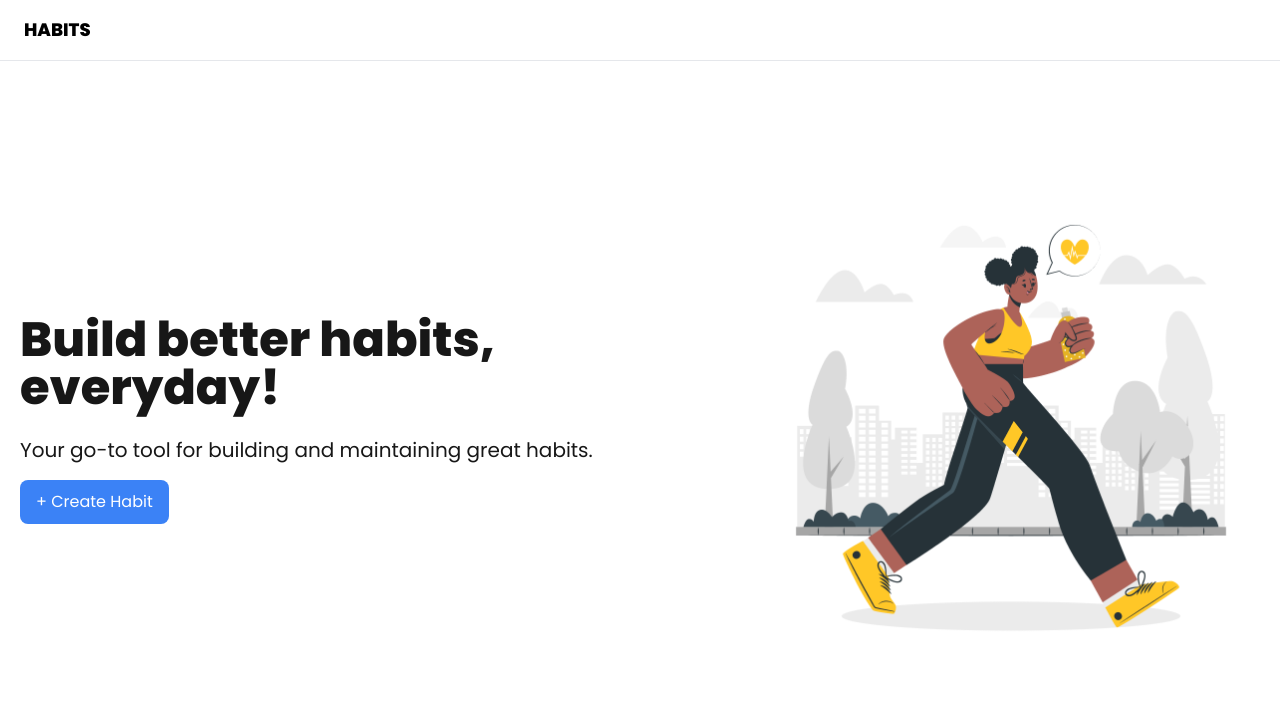
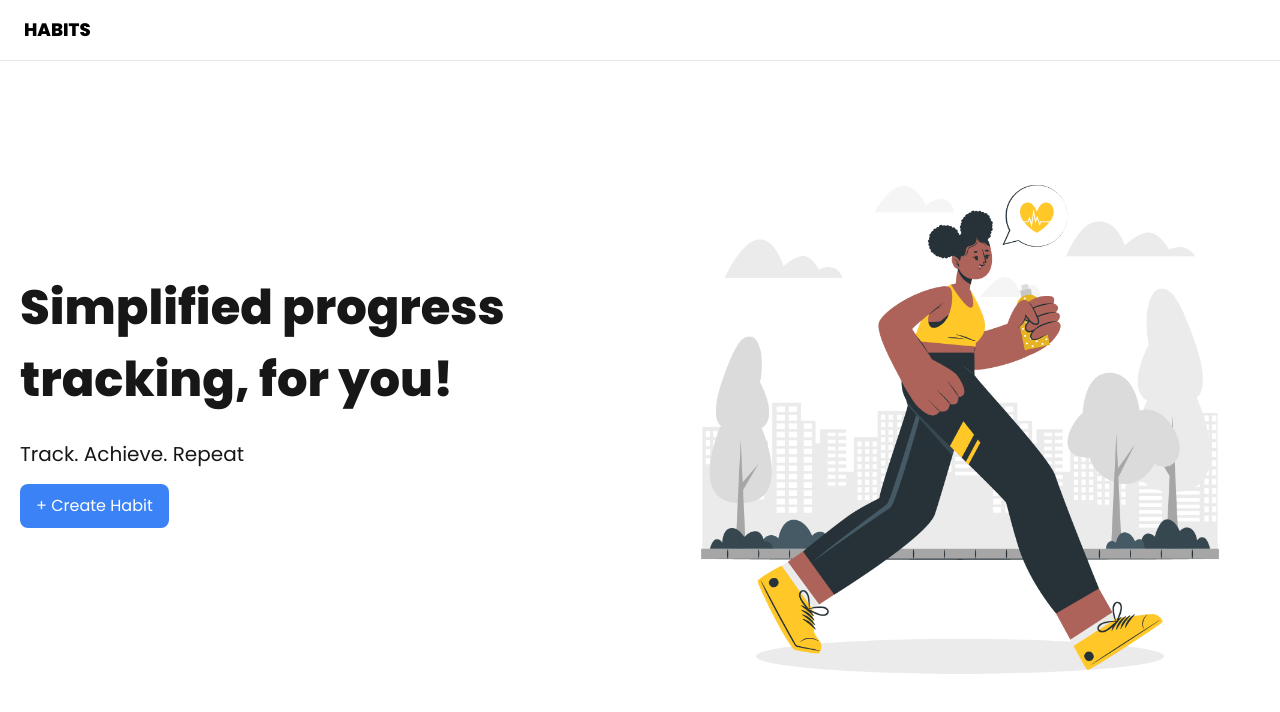
Before and after one commit to gyimadu/habit-tracker, a Next.js app: page / in a window 1280 px wide. Shown: the top 712 px of the page. Built offline with nearby package versions, Linux system fonts and the light colour scheme.

Commit message:
more interface customization

```diff
--- a/src/app/page.tsx
+++ b/src/app/page.tsx
@@ -64,9 +64,9 @@ export default function Home() {
       <main className="container mx-auto p-5 max-w-7xl">
 
         <div className="flex flex-col md:flex-row items-center justify-center h-screen mb-10 text-center">
-          <div className="text-left">
-            <h1 className="text-4xl md:text-5xl font-bold mb-6">Build better habits, everyday!</h1>
-            <p className="text-lg md:text-xl mb-4">Your go-to tool for building and maintaining great habits.</p>
+          <div className="text-left w-full md:w-6/12 mb-10">
+            <h1 className="text-4xl md:text-5xl font-bold mb-6 leading-normal md:leading-normal">Simplified progress tracking, for you!</h1>
+            <p className="text-lg md:text-xl mb-4">Track. Achieve. Repeat</p>
 
             {!isAddingHabit ? (
               <button
@@ -101,11 +101,11 @@ export default function Home() {
             )}
           </div>
 
-          <div>
+          <div className="md:flex w-full md:w-6/12 md:justify-end">
             <Image
               src="/healthy-habit.png"
               alt="habits"
-              width={500}
+              width={600}
               height={100}
             />
           </div>
--- a/src/components/NavBar.tsx
+++ b/src/components/NavBar.tsx
@@ -2,7 +2,7 @@ import React from "react";
 
 const NavBar: React.FC = () => {
   return (
-    <nav className="bg-white fixed top-0 left-0 w-full border-b mb-20 md:mb-10 text-black px-1 py-4">
+    <nav className="bg-white fixed top-0 left-0 w-full border-b mb-50 md:mb-10 text-black px-1 py-4">
       <div className="container flex justify-between items-center mx-2">
         <h1 className="text-lg px-3 font-bold">HABITS</h1>
       </div>
```
